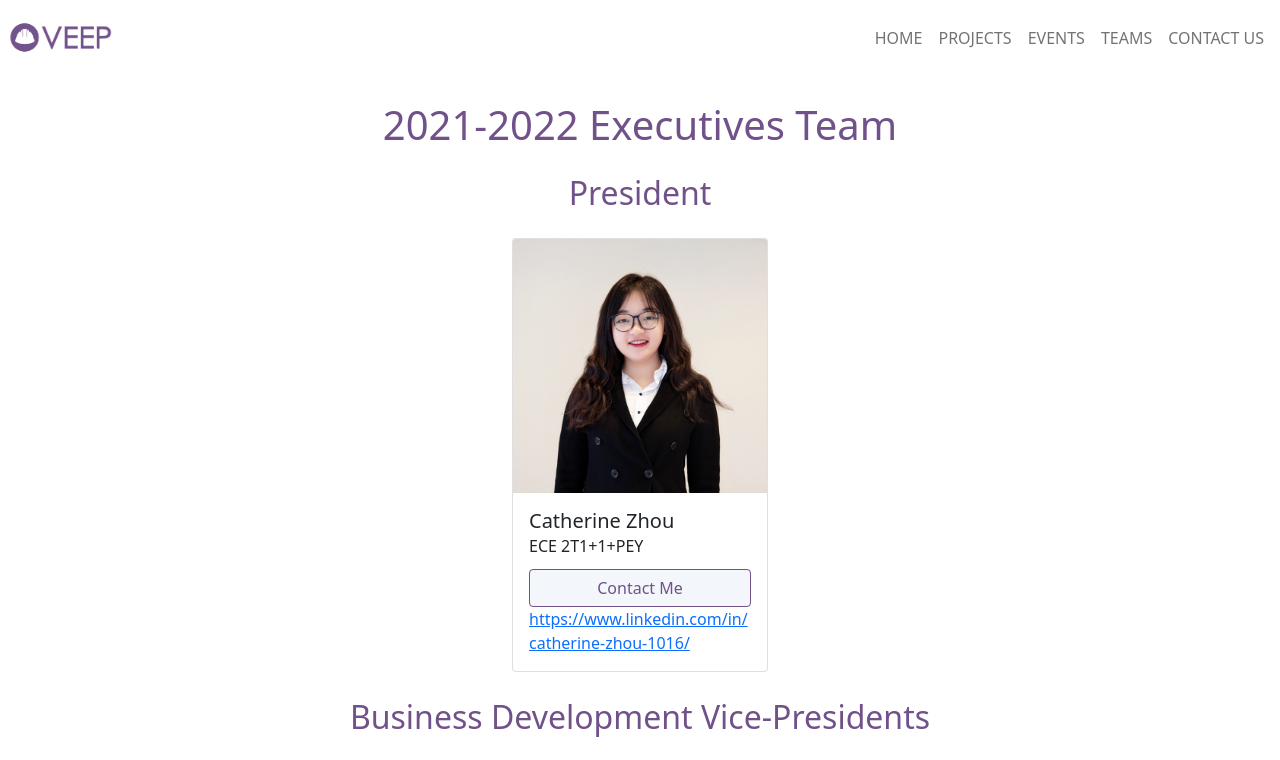
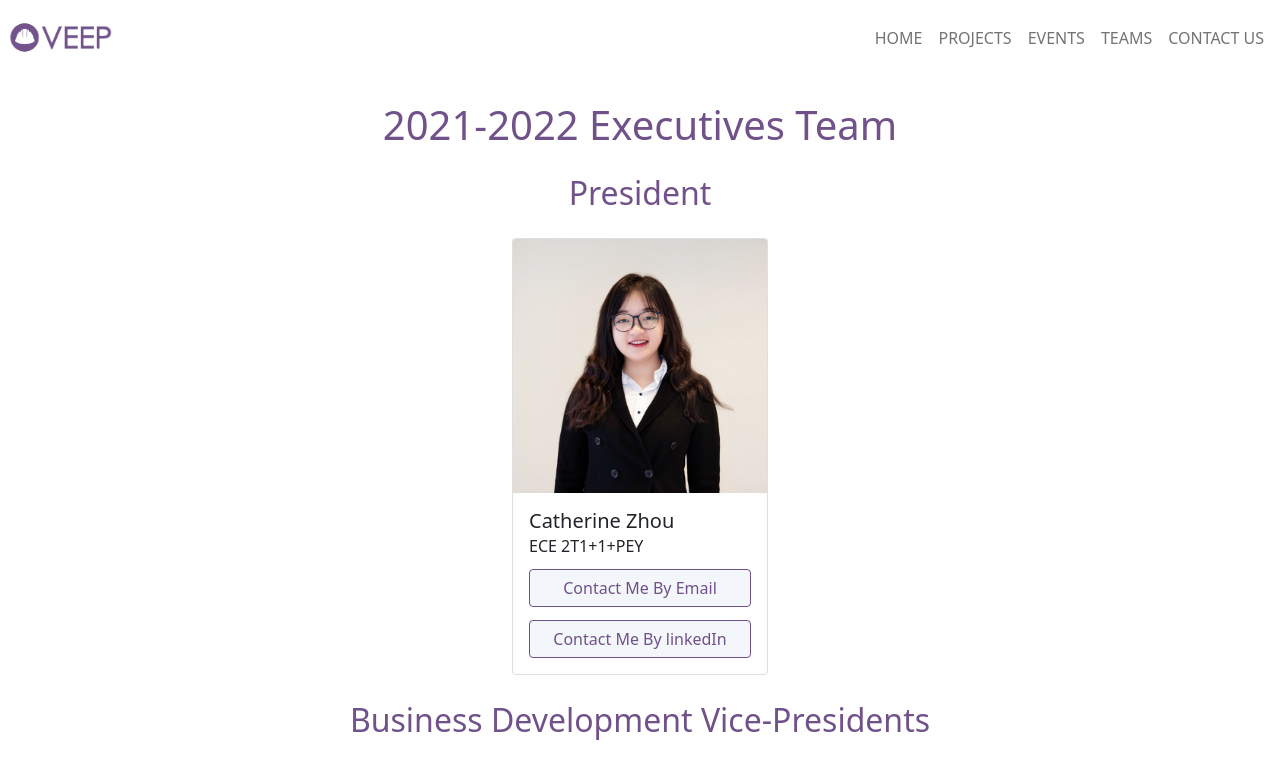
Before and after one commit to UofT-VEEP/VEEP-Website, a React (Create React App) app: page /teams in a window 1280 px wide. Shown: the top 760 px of the page. Built offline with nearby package versions, Linux system fonts and the light colour scheme.

Commit message:
linkedIn btn example

```diff
--- a/src/Pages/TeamPage.js
+++ b/src/Pages/TeamPage.js
@@ -3,9 +3,11 @@ import {Container, Row, Col, Card, Button} from 'react-bootstrap';
 
 import 'bootstrap/dist/css/bootstrap.min.css';
 import '../Styles/TeamPage.css';
+//import Icon from '../imgs/logos/linkedin-logo.png';
 
 class TeamPage extends React.Component {
   render() {
+    //const { icon } = this.props;
     const {president, BD, Event, Marketing, Technical} = this.props.currentTeam;
     return (
       <div>
@@ -19,8 +21,8 @@ class TeamPage extends React.Component {
                         <Card.Body>
                             <Card.Title>{president.name}</Card.Title>
                             <Card.Subtitle>{president.year}</Card.Subtitle>
-                            <Button href={"mailto:" + president.email}>Contact Me</Button>
-                            <Card.Link href={president.linkedIn}>{president.linkedIn}</Card.Link>
+                            <Button href={"mailto:" + president.email}>Contact Me By Email</Button>
+                            <Button href={president.linkedIn}>Contact Me By linkedIn</Button>
                         </Card.Body>
                     </Card>
                 </Col>
```
